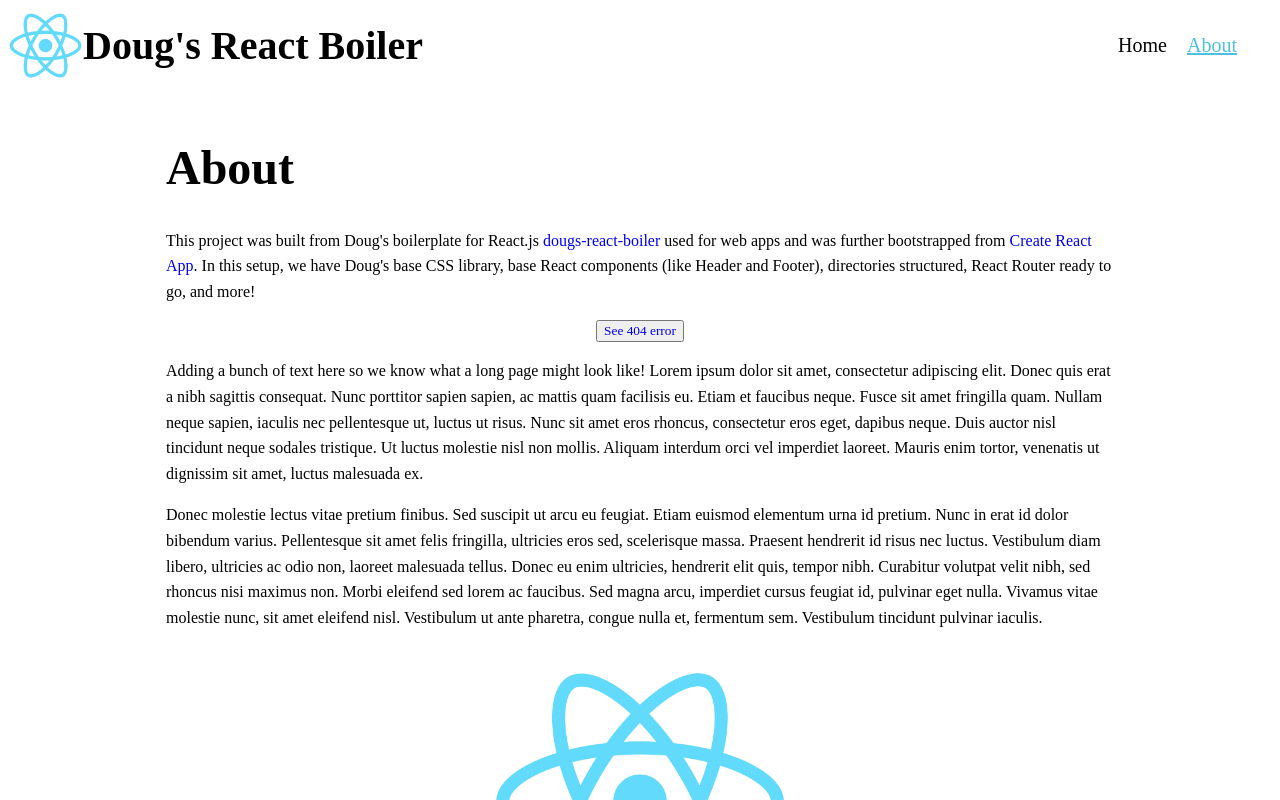
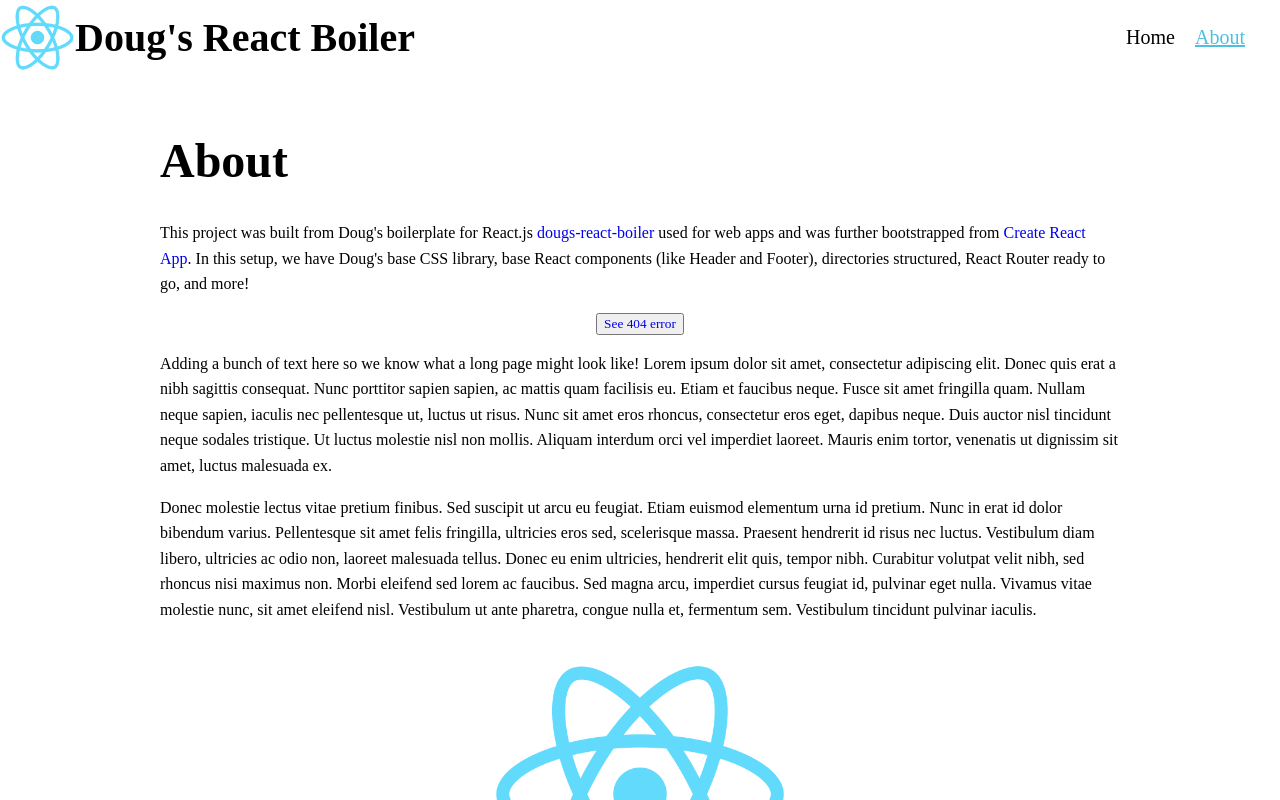
Before and after one commit to douglasrcjames/dougs-react-boiler, a React (Create React App) app: page /about in a window 1280 px wide. Shown: the top 800 px of the page. Built offline with nearby package versions, Linux system fonts and the light colour scheme; no server answers.

Commit message:
Few small changes
- Header.css imported in Header.js now.
- deleted firebaserc file not relavant to template
- default body 8px margin removed
- about link fixed
- deployed

```diff
--- a/src/App.js
+++ b/src/App.js
@@ -9,7 +9,6 @@ import Header from './components/misc/Header';
 import Footer from './components/misc/Footer';
 
 // CSS
-import "./assets/css/Header.css";
 import "./assets/css/Text.css";
 import "./assets/css/Align.css";
 import "./assets/css/Images.css";
--- a/src/assets/css/Align.css
+++ b/src/assets/css/Align.css
@@ -2,6 +2,11 @@
   /* Alignment CSS contains styles such as margins, */
  /*  padding, width, containers, and positioning.  */
 /* ---------------------------------------------- */
+
+/* Browser has default 8px around body */
+body {
+    margin: 0;
+}
 
 /*
 * Responsive Containers
--- a/src/components/misc/Header.js
+++ b/src/components/misc/Header.js
@@ -1,5 +1,6 @@
 import React, { Component } from 'react'
 import { NavLink, Link, withRouter } from "react-router-dom";
+import "../../assets/css/Header.css";
 
 class Header extends Component {
     render() {
--- a/src/components/pages/About.js
+++ b/src/components/pages/About.js
@@ -9,7 +9,7 @@ export default class About extends Component {
                 {/* TODO: update content */}
                 <p>
                     This project was built from Doug's boilerplate for
-                    React.js <a rel="noopener noreferrer" href="https://github.com/facebook/create-react-app" target="_blank">dougs-react-boiler</a> used for web apps and was
+                    React.js <a rel="noopener noreferrer" href="https://github.com/douglasrcjames/dougs-react-boiler" target="_blank">dougs-react-boiler</a> used for web apps and was
                     further bootstrapped from <a rel="noopener noreferrer" href="https://github.com/facebook/create-react-app" target="_blank">Create React App</a>.
                     In this setup, we have Doug's base CSS library, base React components (like Header and Footer), directories structured, React Router ready to go, and more!
                 </p>
```
Also changed, not shown: 1 other file (tests, documents, lock files or other folders).
